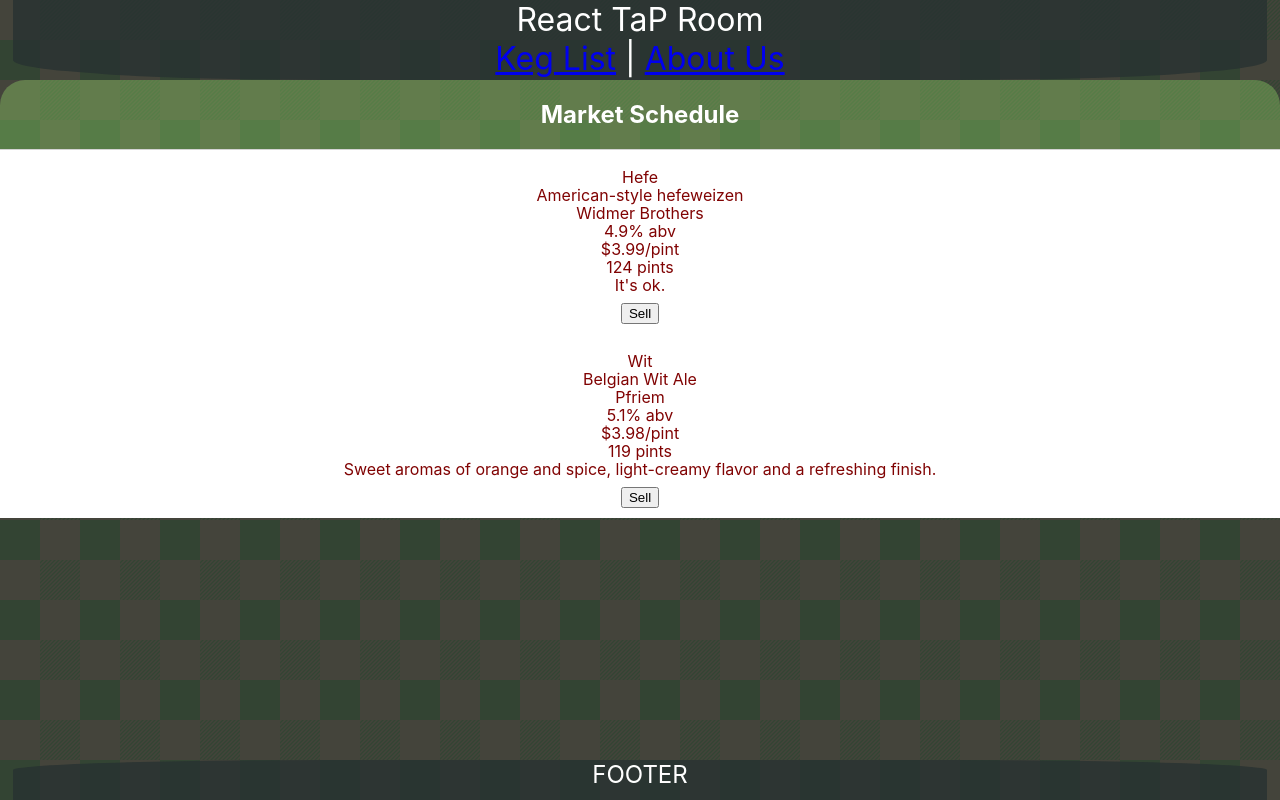
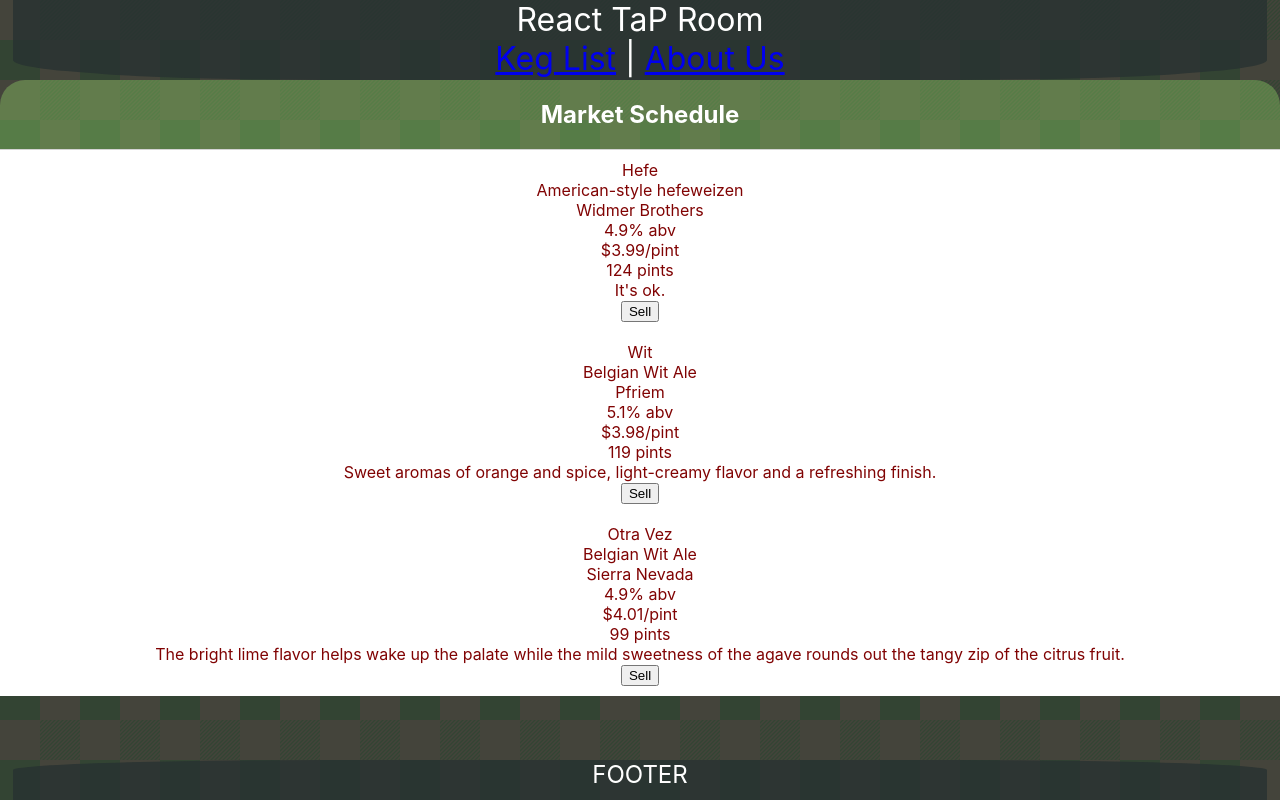
Before and after one commit to nhhor/react-tap-room, a React (Create React App) app: page /#/ in a window 1280 px wide. Built offline with nearby package versions, Linux system fonts and the light colour scheme.

Commit message:
add custom error message for bad route.

```diff
--- a/src/App.js
+++ b/src/App.js
@@ -5,6 +5,7 @@
 import Header from './Header';
 import Footer from './Footer';
 import KegList from './KegList';
+import Error404 from './Error404';
 import AboutUs from './AboutUs';
 
 import { Switch, Route } from 'react-router-dom';
@@ -22,6 +23,7 @@
         <Switch>
           <Route exact path='/' component={KegList} />
           <Route path='/aboutus' component={AboutUs} />
+          <Route component={Error404} />
         </Switch>
       </div>
 
@@ -61,8 +63,8 @@
           }
           `}</style>
 
-      </div>
-    );
-  }
+    </div>
+  );
+}
 
-  export default App;
+export default App;
--- /dev/null
+++ b/src/Error404.js
@@ -0,0 +1,18 @@
+import React from 'react';
+import PropTypes from 'prop-types';
+import { Link } from 'react-router-dom';
+
+function Error404(props){
+  return (
+    <div>
+      <h2>The page {props.location.pathname} you are looking for does not exist!</h2>
+      <h3>Would you like to return <Link to="/">home</Link> instead?</h3>
+    </div>
+  );
+}
+
+Error404.propTypes = {
+  location: PropTypes.object
+};
+
+export default Error404;
--- a/src/Keg.js
+++ b/src/Keg.js
@@ -4,7 +4,7 @@
 function Keg(props){
   return (
     console.log(props),
-    <div id={props.tapNumber} className='kegBox'>
+    <div id={'keg' + props.kegID} className='kegBox'>
         <p className='kegText kegName'>{props.name}</p>
         <p className='kegText kegType'>{props.type}</p>
         <p className='kegText kegBrand'>{props.brand}</p>
@@ -17,7 +17,8 @@
         <style jsx>{`
           .kegText {
             color: #800303;
-            line-height: 2px;
+            // line-height: 12px;
+            margin: 0px;
           }
 
           .kegBox{
@@ -30,6 +31,7 @@
 }
 
 Keg.propTypes = {
+  kegID: PropTypes.number.isRequired,
   name: PropTypes.string.isRequired,
   type: PropTypes.string.isRequired,
   brand: PropTypes.string,
--- a/src/KegList.js
+++ b/src/KegList.js
@@ -5,17 +5,17 @@
 
 const kegList = [
   {
-    tapNumber: 0,
+    kegID: 0,
     name: 'Hefe',
     type: 'American-style hefeweizen',
     brand: 'Widmer Brothers',
     alcoholContent: 4.9,
     price: 3.99,
     stock: 124,
-    description: "It's ok."
+    description: 'It\'s ok.'
   },
   {
-    tapNumber: 1,
+    kegID: 1,
     name: 'Wit',
     type: 'Belgian Wit Ale',
     brand: 'Pfriem',
@@ -23,6 +23,16 @@
     price: 3.98,
     stock: 119,
     description: 'Sweet aromas of orange and spice, light-creamy flavor and a refreshing finish.'
+  },
+  {
+    kegID: 2,
+    name: 'Otra Vez',
+    type: 'Belgian Wit Ale',
+    brand: 'Sierra Nevada',
+    alcoholContent: 4.9,
+    price: 4.01,
+    stock: 99,
+    description: 'The bright lime flavor helps wake up the palate while the mild sweetness of the agave rounds out the tangy zip of the citrus fruit.'
   },
 
 ];
@@ -32,7 +42,7 @@
     <div className="marketClass">
       <h2 className="kegListHeader"> Market Schedule </h2>
       {kegList.map((keg, index) =>
-        <Keg tapNumber={index}
+        <Keg kegID={index}
           name={keg.name}
           type={keg.type}
           brand={keg.brand}
@@ -54,8 +64,8 @@
             border-bottom: 1px solid lightgrey;
           }
           `}</style>
-      </div>
-    );
-  }
+    </div>
+  );
+}
 
-  export default KegList;
+export default KegList;
```
Also changed, not shown: src/Footer.js (+4 -4 lines), src/Header.js (+4 -4 lines). Lines whose indentation alone changed are shown as unchanged.
